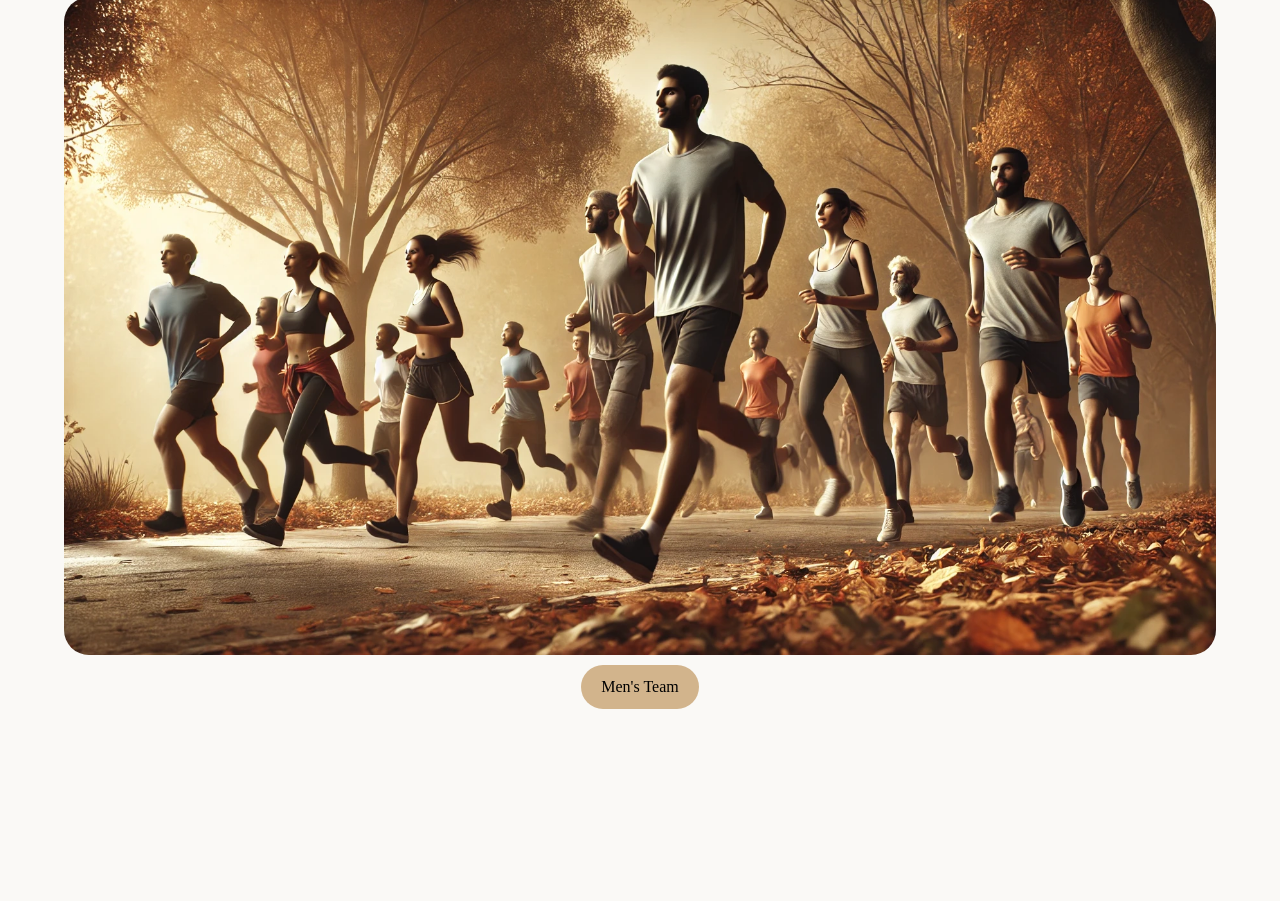
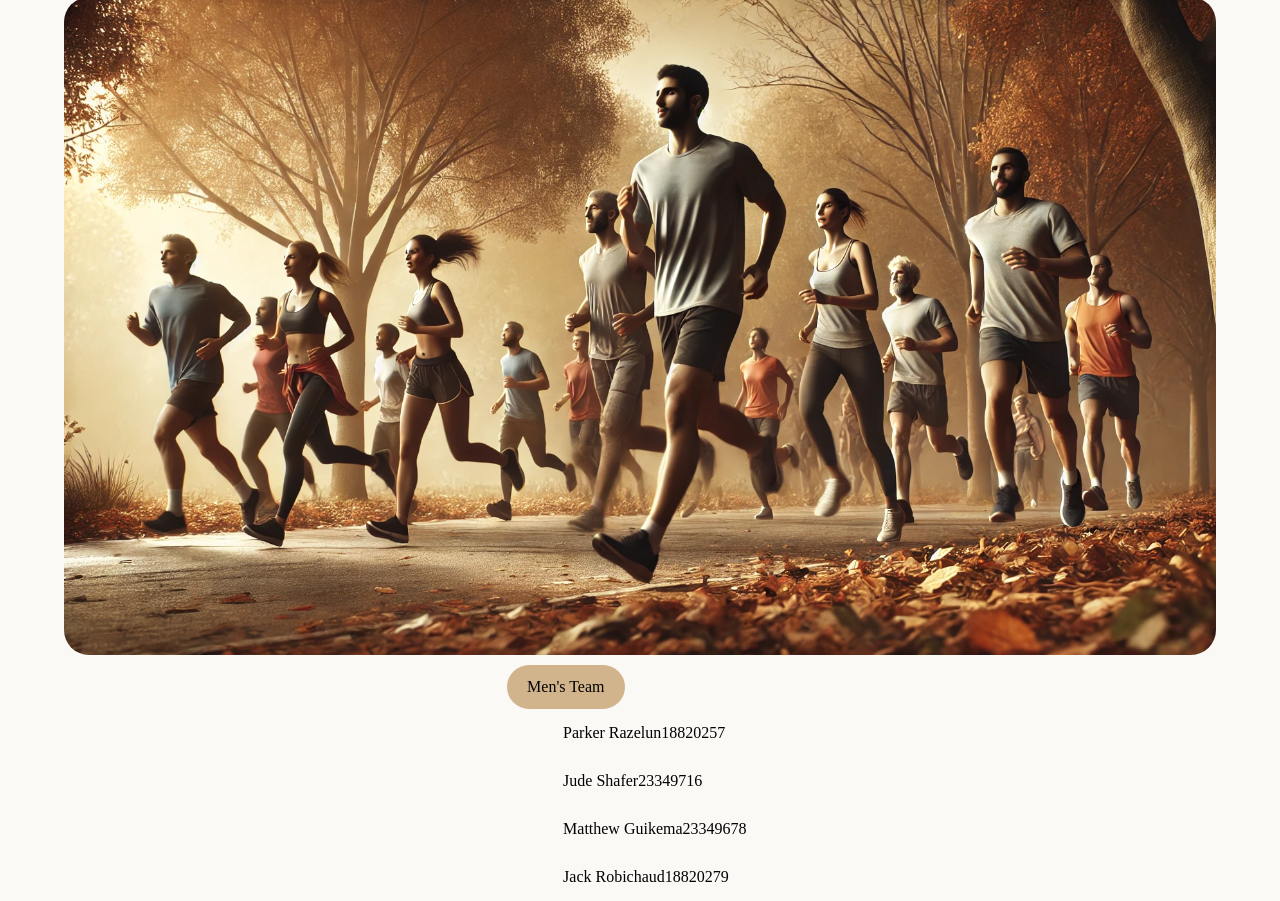
Before and after one commit to Hans912/CPD3, a plain HTML site: page index.html in a window 1280 px wide. Shown: the part 51-952 px from the top of the page. Drawn offline with Linux system fonts and the light colour scheme; a web font is replaced by a local one.

Commit message:
Add files via upload

```diff
--- a/css/style.css
+++ b/css/style.css
@@ -46,14 +46,14 @@ body{
 }
 
 /* Hide the dropdown links by default */
-.dropdown-content {
+/* .dropdown-content {
     display: none;
     position: absolute;
     background-color: #f1f1f1;
     min-width: 160px;
     box-shadow: 0px 8px 16px 0px rgba(0, 0, 0, 0.2);
     z-index: 1;
-}
+} */
 
 /* Style the links inside the dropdown */
 .dropdown-content li {
@@ -74,6 +74,9 @@ body{
 /* Show the dropdown on :focus-within (when the button or links are clicked) */
 .dropdown:focus-within .dropdown-content {
     display: block;
+}
+ .dropdown-content  a {
+    height: 200%
 }
 
 /* Optional: Close the dropdown when clicking outside (accessibility-friendly) */
```
